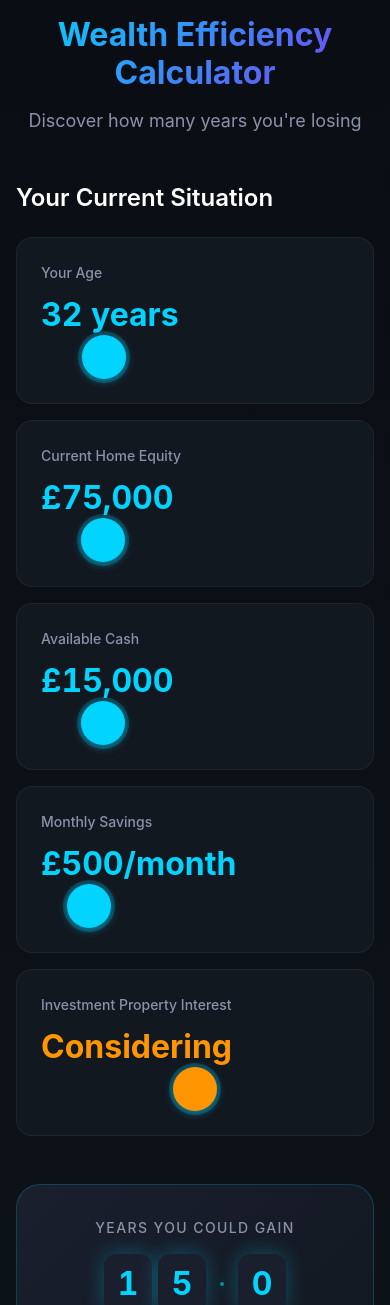
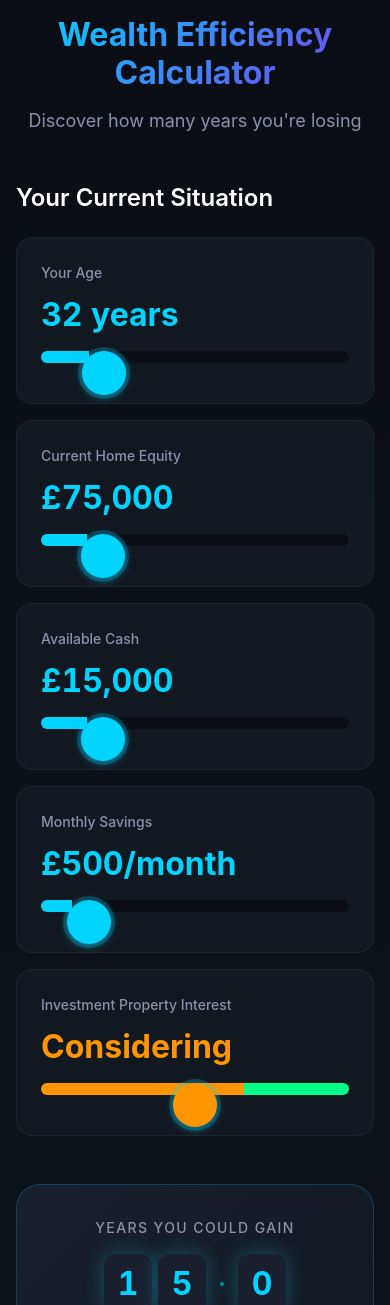
Before and after one commit to Harrysibbenga/fin-tech-flight-deck, a Vue app: page / in a window 390 px wide. Shown: the top 1305 px of the page. Built offline with nearby package versions, Linux system fonts and the light colour scheme.

Commit message:
fix: add explicit track styling for mobile slider visibility on Android Chrome

```diff
--- a/src/components/calculator/SliderInput.vue
+++ b/src/components/calculator/SliderInput.vue
@@ -132,6 +132,9 @@ const sliderStyle = computed(() => {
       #00ff88 100%
     )`
 
+    // Track gradient for webkit browsers (mobile)
+    baseStyle['--track-gradient'] = `linear-gradient(to right, #ff4444 0%, #ff9500 50%, #00ff88 100%)`
+
     baseStyle['--slider-thumb-color'] = sentiment.color
     baseStyle['--slider-fill-color'] = sentiment.color
   } else {
@@ -144,6 +147,7 @@ const sliderStyle = computed(() => {
     )`
     baseStyle['--slider-fill-color'] = '#00d4ff'
     baseStyle['--slider-thumb-color'] = '#00d4ff'
+    baseStyle['--track-gradient'] = 'linear-gradient(to right, #00d4ff 0%, #00d4ff 100%)'
   }
 
   return baseStyle
@@ -259,17 +263,39 @@ const handleMouseUp = () => {
   height: 6px;
   border-radius: 3px;
   outline: none;
-  transition: background var(--duration-normal) var(--ease-in-out);
   cursor: pointer;
   touch-action: none; /* Prevent page scroll while dragging on touch devices */
   -webkit-tap-highlight-color: transparent;
-  background: var(--slider-background, linear-gradient(
+  background: transparent; /* Track styling handled by pseudo-elements */
+}
+
+/* Explicit track styling for Webkit/Chrome (mobile fix) */
+.slider-input::-webkit-slider-runnable-track {
+  width: 100%;
+  height: 6px;
+  border-radius: 3px;
+  background: linear-gradient(
     to right,
-    #00d4ff 0%,
-    #00d4ff var(--slider-percentage),
-    #0a0e14 var(--slider-percentage),
+    var(--slider-fill-color, #00d4ff) 0%,
+    var(--slider-fill-color, #00d4ff) var(--slider-percentage, 50%),
+    #0a0e14 var(--slider-percentage, 50%),
     #0a0e14 100%
-  ));
+  );
+}
+
+/* Sentiment slider track gradient */
+.slider-input[data-sentiment-mode="true"]::-webkit-slider-runnable-track {
+  background: linear-gradient(
+    to right,
+    var(--slider-fill-color, #ff4444) 0%,
+    var(--slider-fill-color, #ff4444) var(--slider-percentage, 50%),
+    #ff4444 var(--slider-percentage, 50%),
+    #ff4444 33%,
+    #ff9500 33%,
+    #ff9500 66%,
+    #00ff88 66%,
+    #00ff88 100%
+  );
 }
 
 /* Webkit browsers (Chrome, Safari, Edge) */
@@ -321,10 +347,24 @@ const handleMouseUp = () => {
   transform: scale(1.1);
 }
 
+/* Firefox track */
 .slider-input::-moz-range-track {
+  width: 100%;
   height: 6px;
   border-radius: 3px;
   background: #0a0e14;
+}
+
+/* Firefox progress (filled portion) */
+.slider-input::-moz-range-progress {
+  height: 6px;
+  border-radius: 3px;
+  background: var(--slider-fill-color, #00d4ff);
+}
+
+/* Firefox sentiment mode - use background gradient */
+.slider-input[data-sentiment-mode="true"]::-moz-range-track {
+  background: linear-gradient(to right, #ff4444 0%, #ff9500 50%, #00ff88 100%);
 }
 
 /* Touch target optimization - larger thumb and increased touch area on mobile */
@@ -334,6 +374,21 @@ const handleMouseUp = () => {
     padding: 16px 0;
     margin: -16px 0;
     background-clip: content-box;
+  }
+
+  .slider-input::-webkit-slider-runnable-track {
+    height: 12px;
+    border-radius: 6px;
+  }
+
+  .slider-input::-moz-range-track {
+    height: 12px;
+    border-radius: 6px;
+  }
+
+  .slider-input::-moz-range-progress {
+    height: 12px;
+    border-radius: 6px;
   }
 
   .slider-input::-webkit-slider-thumb {
```
